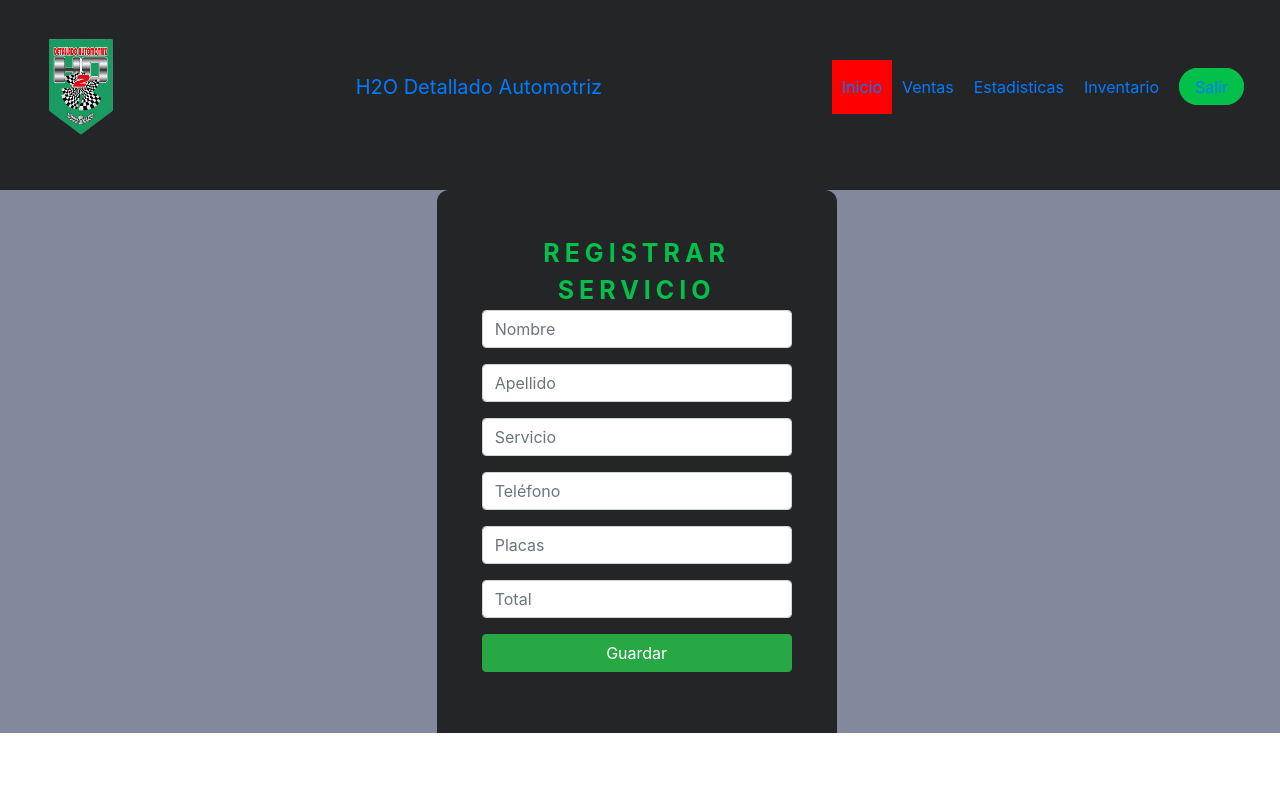
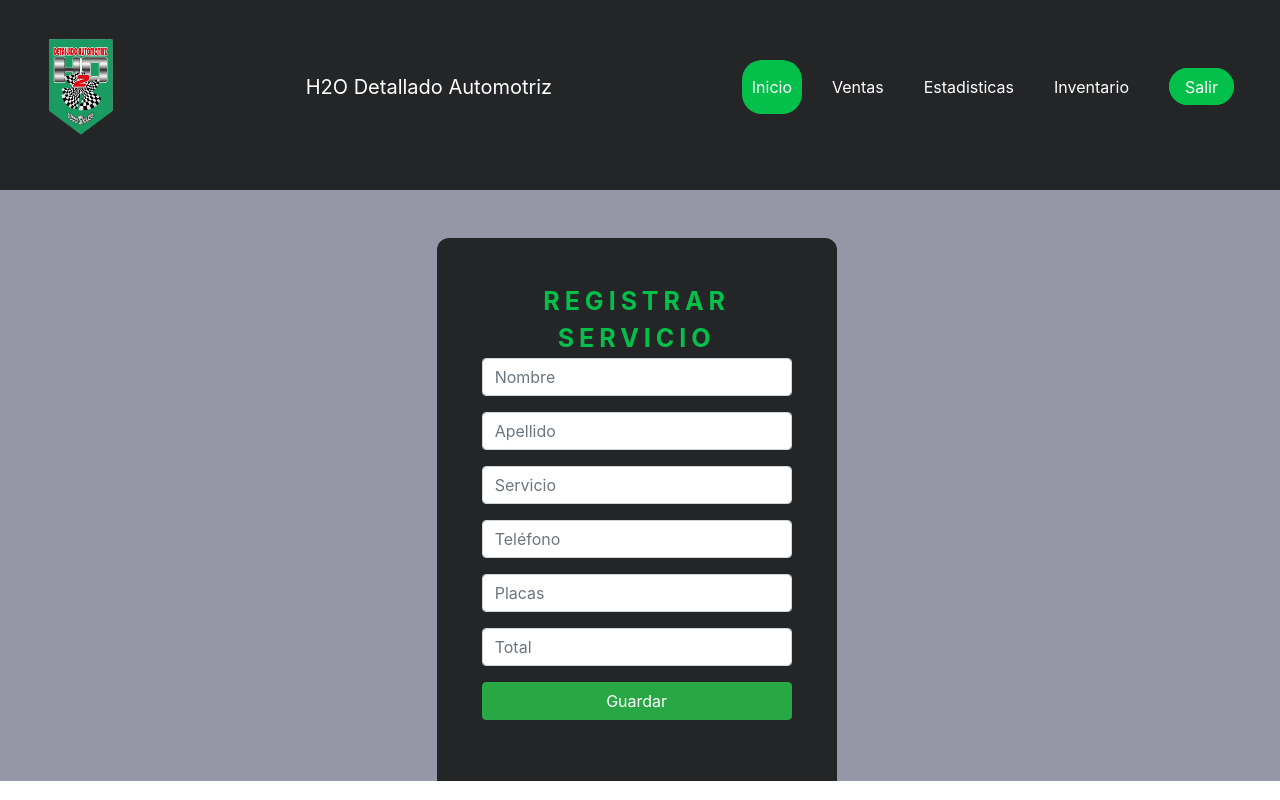
Before and after one commit to AlbertRG/Easywash-Web, a Django app: page / in a window 1280 px wide. Run offline with Django 3.2, Linux system fonts and the light colour scheme; a user stored in the database is signed in.

Commit message:
css details

```diff
--- a/EasyWashWeb/settings.py
+++ b/EasyWashWeb/settings.py
@@ -161,7 +161,7 @@ EMAIL_HOST = 'smtp.gmail.com'
 EMAIL_USE_TLS = True
 EMAIL_PORT = 587
 #poner credenciales
-EMAIL_HOST_USER = 'x@gmail.com'
-EMAIL_HOST_PASSWORD = 'x'
+EMAIL_HOST_USER = 'easywashgdl@gmail.com'
+EMAIL_HOST_PASSWORD = 'xqittguepsgwtrga'
 #pip install pandas
 #pip install weasyprint
--- a/home/templates/home/index.html
+++ b/home/templates/home/index.html
@@ -1,6 +1,7 @@
 {% extends "base.html" %}
 {% block title %} - Registrar Servicio {% endblock %}
 {% block content %}
+<br/><br/>
 <div class="row">
   <div class="col-md-4 offset-md-4">
     {% if messages %}
--- a/static/css/productos.css
+++ b/static/css/productos.css
@@ -2,7 +2,7 @@ body {
   font-family: Arial, sans-serif;
   margin: 0;
   padding: 0;
-  background-color: #9597a6;
+  background-color: blue;
 }
 a {
   text-decoration: none;
--- a/static/css/style.css
+++ b/static/css/style.css
@@ -22,6 +22,7 @@ body {
     margin: 0px;
     padding: 0px;
     height: 100%;
+
 }
 
 body{
--- a/static/css/table.css
+++ b/static/css/table.css
@@ -7,7 +7,7 @@
 }
 
 main {
-  background: #84889c;
+  background: #9597a6;
 }
 
 table {
--- a/static/templates/base.html
+++ b/static/templates/base.html
@@ -25,9 +25,29 @@
     />
 
     <style>
-      .selected{
-        background-color: red;
+      /* Estilo base para los elementos <li> */
+        .item {
+          display: inline-block;
+          text-decoration: none;
+          color: white;
+          margin: 0 10px;
+          padding: 10px 20px;
+          border-radius: 20px;
+          transition: background-color 0.3s ease; /* Agrega una transición suave para los cambios de color de fondo */
+        }
+        a{
+          text-decoration: none;
+          color: white;
+        }
+        a:link, a:visited, a:active {
+          text-decoration:none;
       }
+
+        /* Estilo para los elementos <li> seleccionados */
+        .item.selected {
+          background-color: #03c04a; /* Cambia el color de fondo al seleccionar */
+          color: #fff; /* Cambia el color del texto al seleccionar */
+        }
     </style>
     <script
       src="https://code.jquery.com/jquery-3.4.1.slim.min.js"
```
Also changed, not shown: adminpages/views.py (+18 -18 lines), db.sqlite3.
